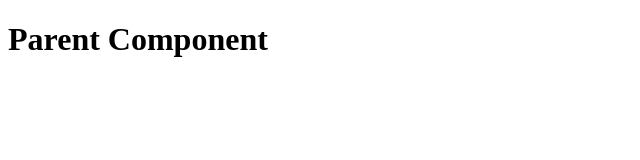
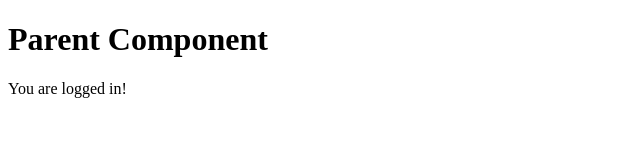
Before and after one commit to acciojob/lift-state-up-5-accio-rajitha, a React app: page / in a window 1280 px wide. Both pictures are taken after typing "Sample", "Sample123" into the empty fields and a click on the button "Login". Shown: the top 160 px of the page, without its empty margins (0-640 px from the left). Built offline with nearby package versions, Linux system fonts and the light colour scheme.

Commit message:
code is modified

```diff
--- a/src/components/parent.js
+++ b/src/components/parent.js
@@ -12,7 +12,10 @@ const ParentComponent = () => {
   return (
     <div>
       {isLoggedIn ? (
+        <div>
         <h1>Parent Component</h1>
+        <p>You are logged in!</p>
+      </div>
       ) : (
         <LoginForm onLogin={handleLogin} />
       )}
```
